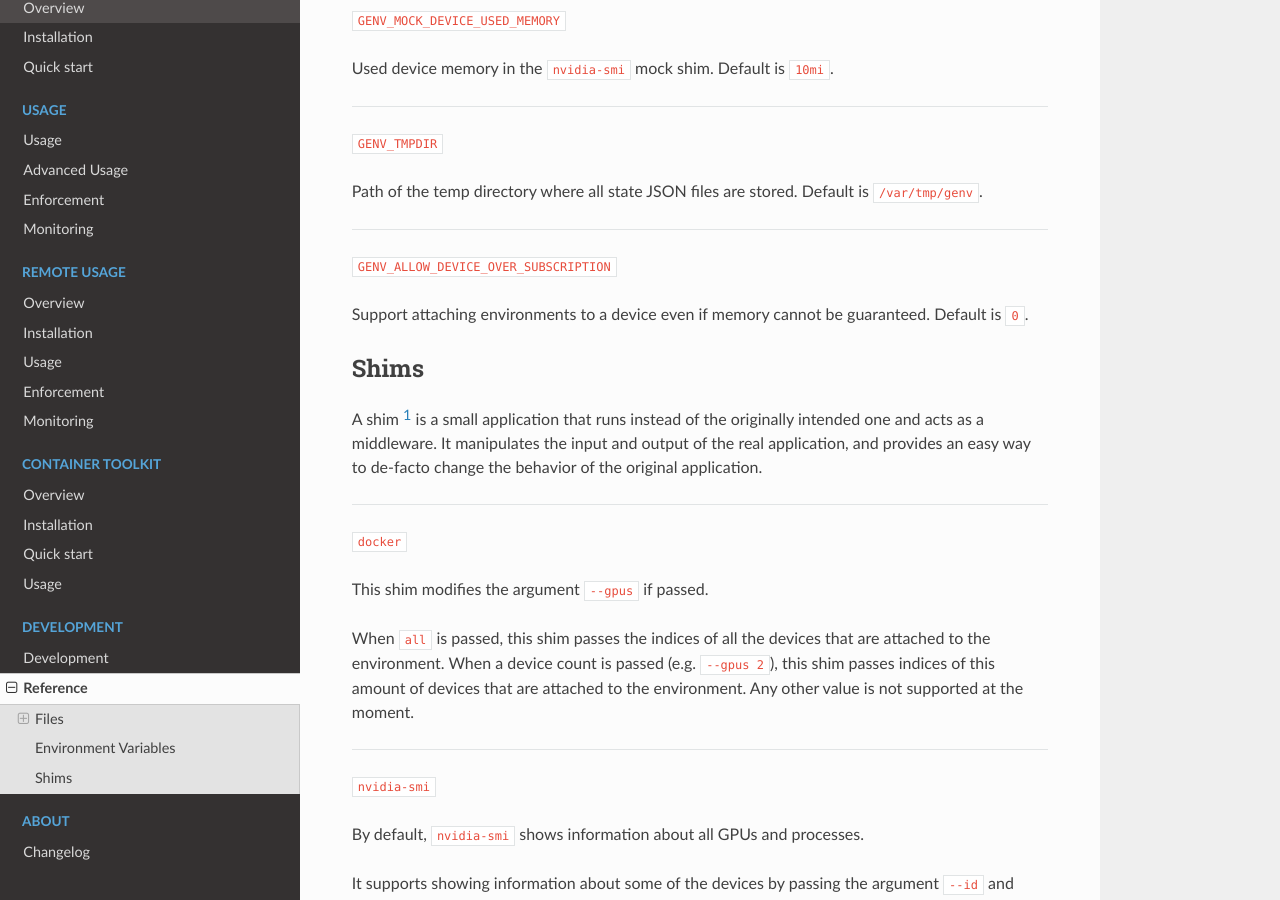
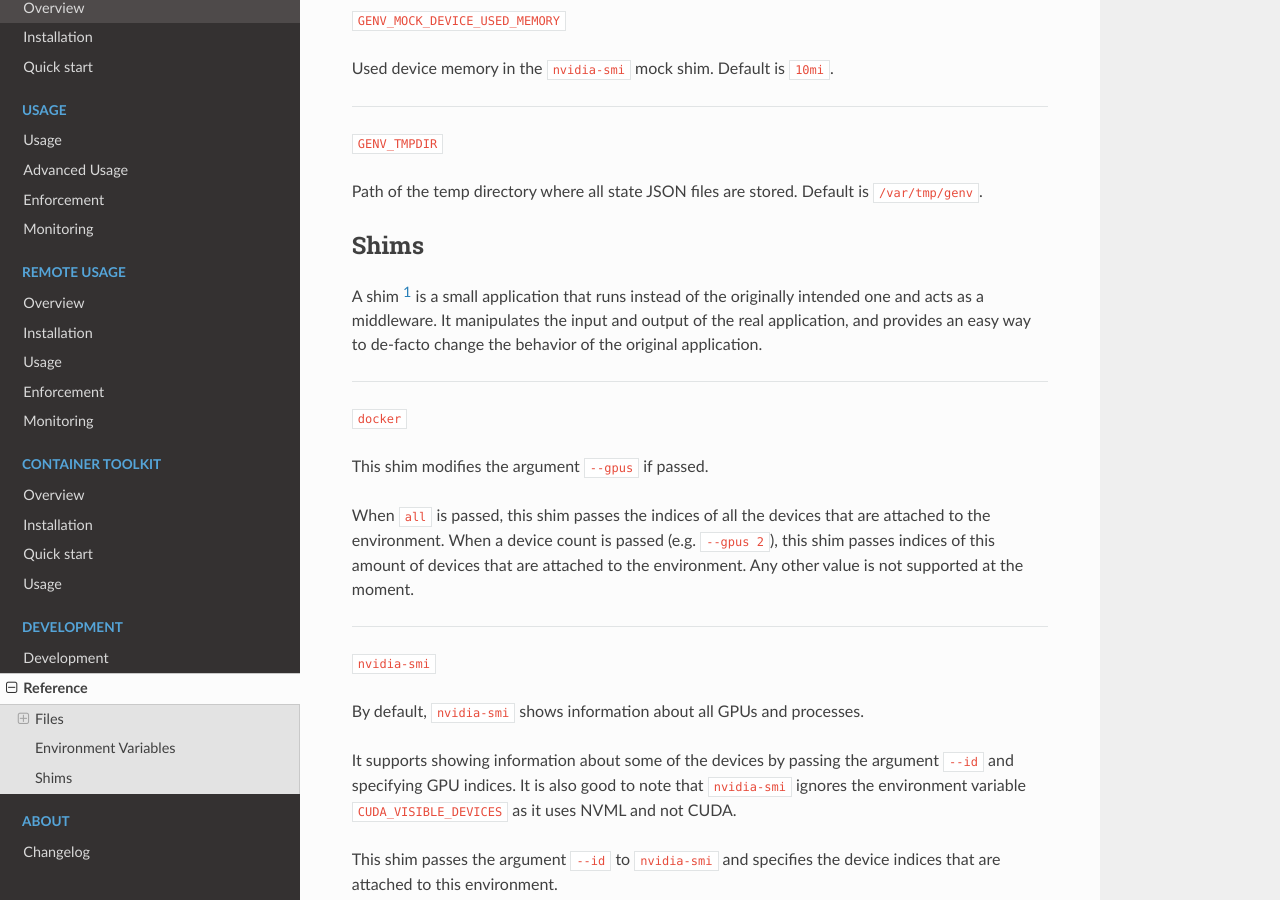
Before and after one commit to run-ai/genv, a Sphinx documentation site: the page built from docs/source/development/reference.rst, in a window 1280 px wide and 900 px high, scrolled down 1955 px. Built offline with Sphinx 7.4.7 and the Read the Docs theme 2.0.0, drawn with Linux system fonts in a browser that asks for light colours.

Commit message:
Formalized over-subscription user interface
* Added flag "-o --over-subscribe" to "genv attach"
* Added flag "--allow-over-subscription" to "genv-devices attach"
* Removed environment variable "GENV_ALLOW_DEVICE_OVER_SUBSCRIPTION"

- Creating a snapshot representation of the state from the dictionary one

```diff
--- a/docs/source/development/reference.rst
+++ b/docs/source/development/reference.rst
@@ -108,13 +108,6 @@ Default is :code:`10mi`.
 Path of the temp directory where all state JSON files are stored.
 Default is :code:`/var/tmp/genv`.
 
-----
-
-:code:`GENV_ALLOW_DEVICE_OVER_SUBSCRIPTION`
-
-Support attaching environments to a device even if memory cannot be guaranteed.
-Default is :code:`0`.
-
 .. _Shims:
 
 Shims
```
Also changed, not shown: 2 other files.
